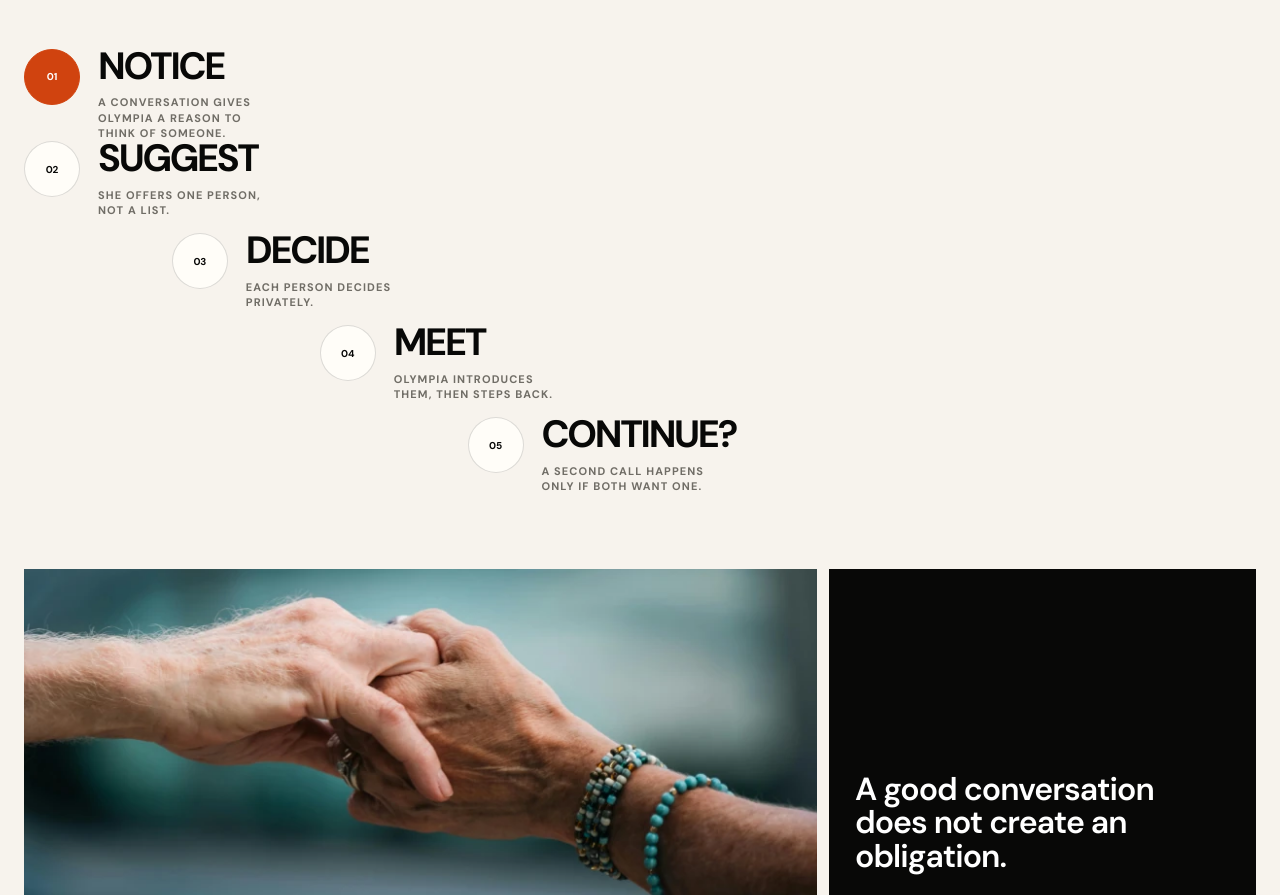
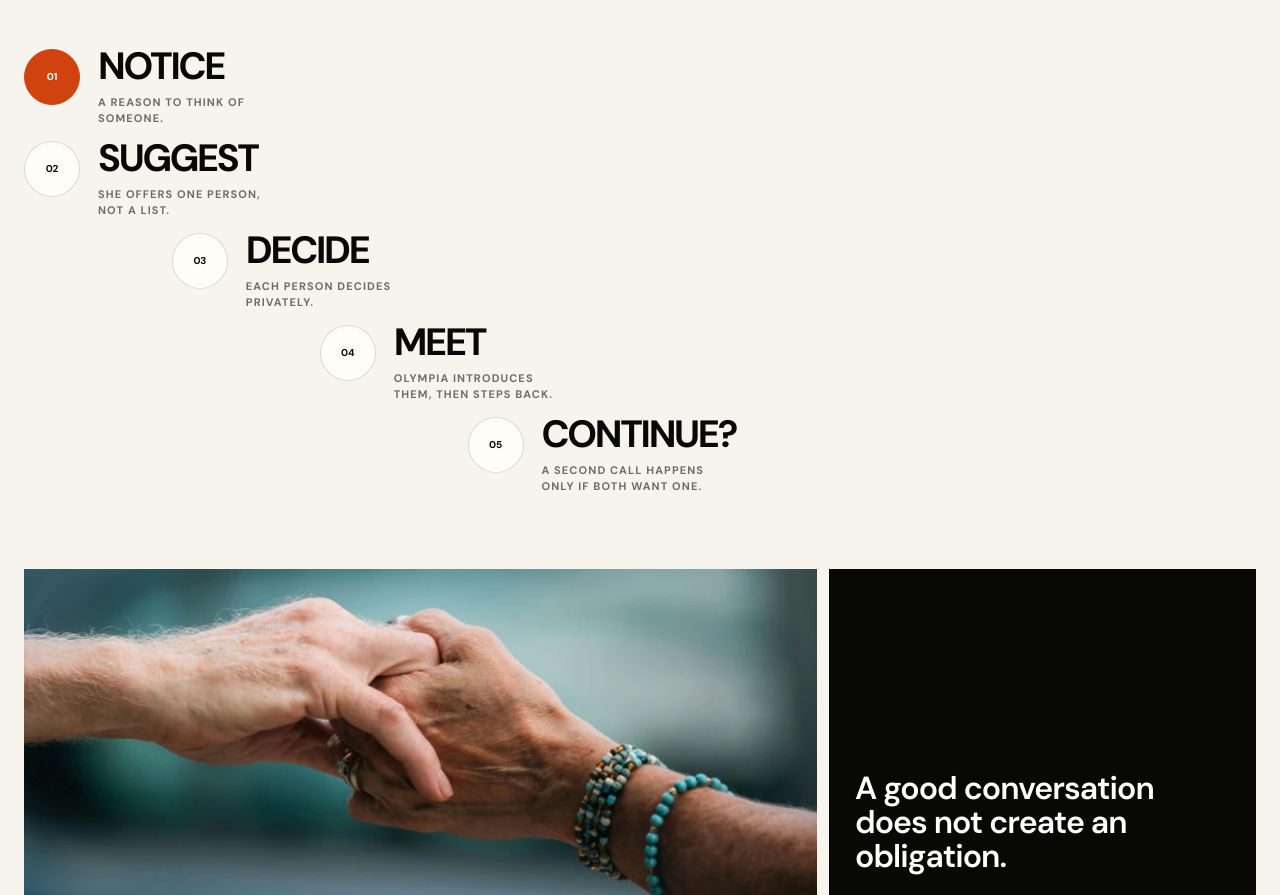
Before and after one commit to moeessah/olympia, a plain HTML site: page index.html in a window 1280 px wide. Shown: the part 3297-4192 px from the top of the page. Drawn offline with Linux system fonts and the light colour scheme.

Commit message:
Add files via upload

```diff
--- a/index.html
+++ b/index.html
@@ -673,7 +673,7 @@ h3{font-size:clamp(28px,3.2vw,48px);line-height:.92;margin-bottom:16px;letter-sp
 <h2>One introduction, five steps</h2>
 </div>
 <div class="flywheel-canvas">
-<div class="flywheel-step active" data-fly="0"><b>01</b><div><strong>NOTICE</strong><span>A conversation gives Olympia a reason to think of someone.</span></div></div>
+<div class="flywheel-step active" data-fly="0"><b>01</b><div><strong>NOTICE</strong><span>A reason to think of someone.</span></div></div>
 <div class="flywheel-step" data-fly="1"><b>02</b><div><strong>SUGGEST</strong><span>She offers one person, not a list.</span></div></div>
 <div class="flywheel-step" data-fly="2"><b>03</b><div><strong>DECIDE</strong><span>Each person decides privately.</span></div></div>
 <div class="flywheel-step" data-fly="3"><b>04</b><div><strong>MEET</strong><span>Olympia introduces them, then steps back.</span></div></div>
```
